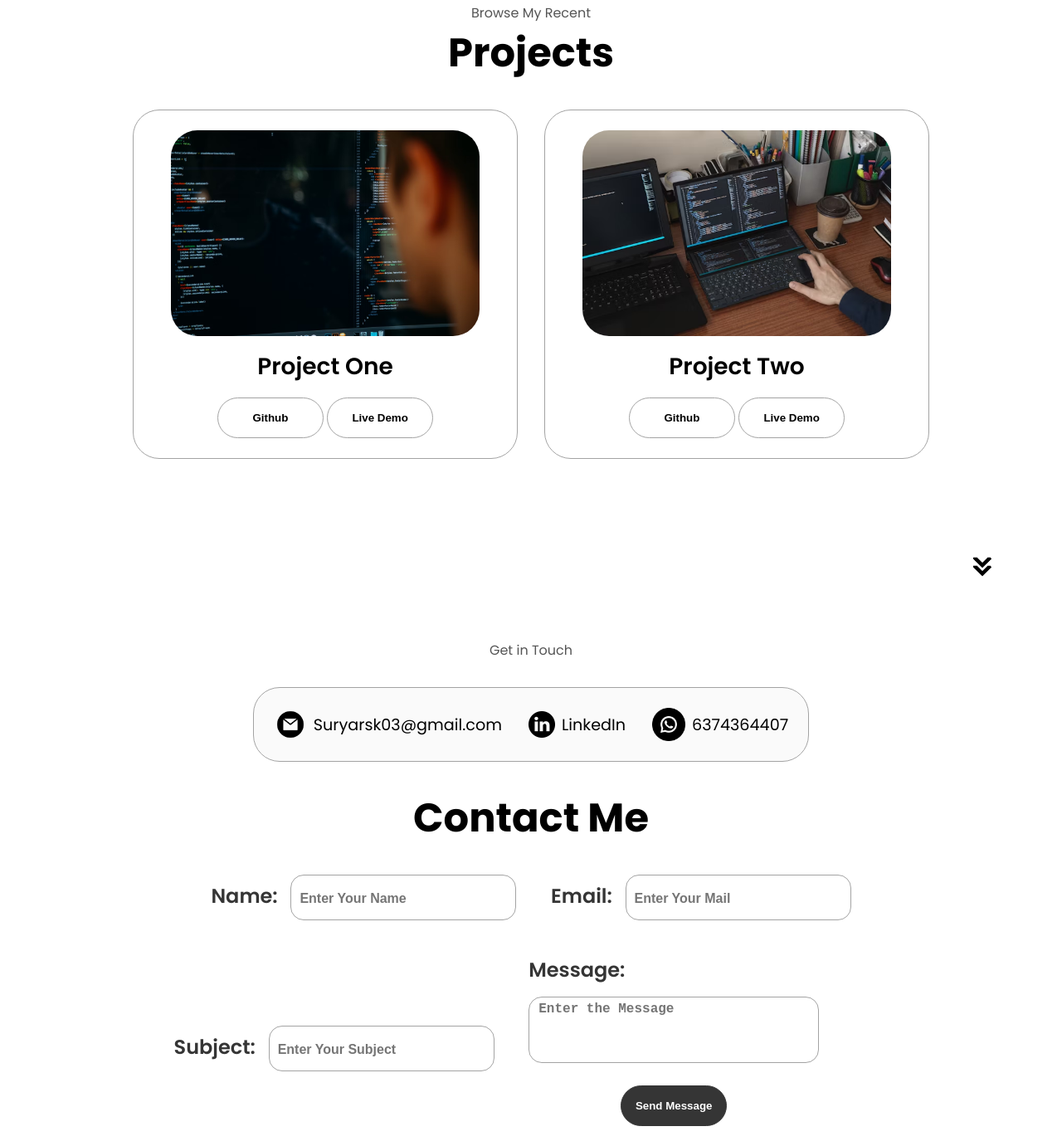
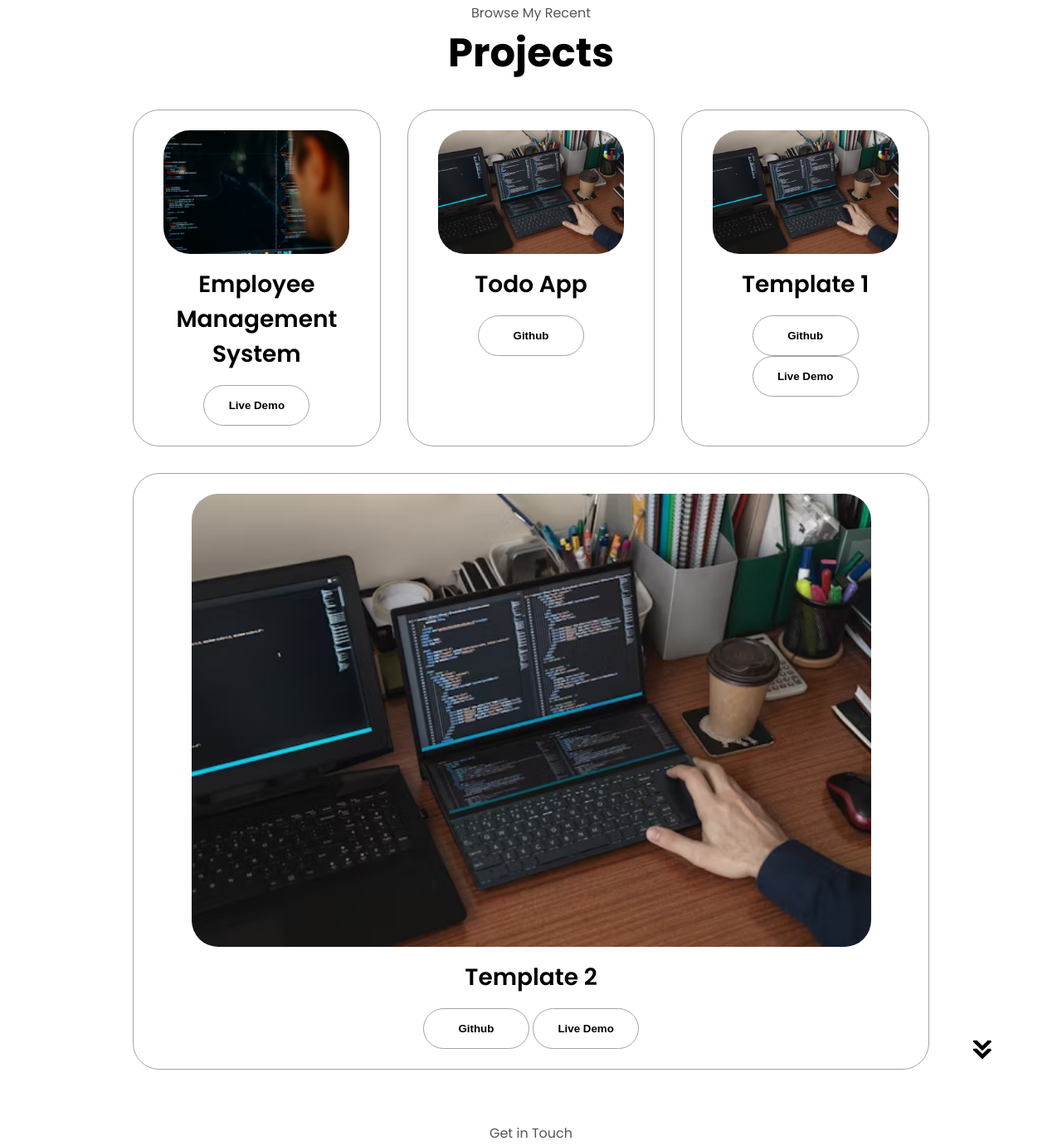
Before and after one commit to Surya-D-FreeCoder/My-Portfolio, a plain HTML site: page index.html in a window 1280 px wide. Shown: the part 2611-3992 px from the top of the page at 83% size. Drawn offline with Linux system fonts and the light colour scheme.

Commit message:
Added Projects

```diff
--- a/index.html
+++ b/index.html
@@ -370,17 +370,11 @@
                 class="project-img"
               />
             </div>
-            <h2 class="experience-sub-title project-title">Project One</h2>
+            <h2 class="experience-sub-title project-title">Employee Management System</h2>
             <div class="btn-continer">
               <button
                 class="btn btn-color-2 project-btn"
-                onclick="window.open('https://github.com/Surya-D-FreeCoder/Mexant-Project', '_blank')"
-              >
-                Github
-              </button>
-              <button
-                class="btn btn-color-2 project-btn"
-                onclick="window.open('https://mexant-c9931.web.app/')"
+                onclick="window.open('https://employee-management-system-2025.netlify.app/employees')"
               >
                 Live Demo
               </button>
@@ -394,7 +388,50 @@
                 class="project-img"
               />
             </div>
-            <h2 class="experience-sub-title project-title">Project Two</h2>
+            <h2 class="experience-sub-title project-title">Todo App</h2>
+            <div class="btn-continer">
+              <button
+                class="btn btn-color-2 project-btn"
+                onclick="window.open('https://github.com/Surya-D-FreeCoder/todo-fullstack-app', '_blank')"
+              >
+                Github
+              </button>
+
+            </div>
+          </div>
+          <div class="details-container color-container">
+            <div class="article-container">
+              <img
+                src="./Assets/Project 2.avif"
+                alt="Project"
+                class="project-img"
+              />
+            </div>
+            <h2 class="experience-sub-title project-title">Template 1</h2>
+            <div class="btn-continer">
+              <button
+                class="btn btn-color-2 project-btn"
+                onclick="window.open('https://github.com/Surya-D-FreeCoder/Frontend-Practice', '_blank')"
+              >
+                Github
+              </button>
+              <button
+                class="btn btn-color-2 project-btn"
+                onclick="window.open('https://model-hoisiting.web.app/')"
+              >
+                Live Demo
+              </button>
+            </div>
+          </div>
+          <div class="details-container color-container">
+            <div class="article-container">
+              <img
+                src="./Assets/Project 2.avif"
+                alt="Project"
+                class="project-img"
+              />
+            </div>
+            <h2 class="experience-sub-title project-title">Template 2</h2>
             <div class="btn-continer">
               <button
                 class="btn btn-color-2 project-btn"
```
